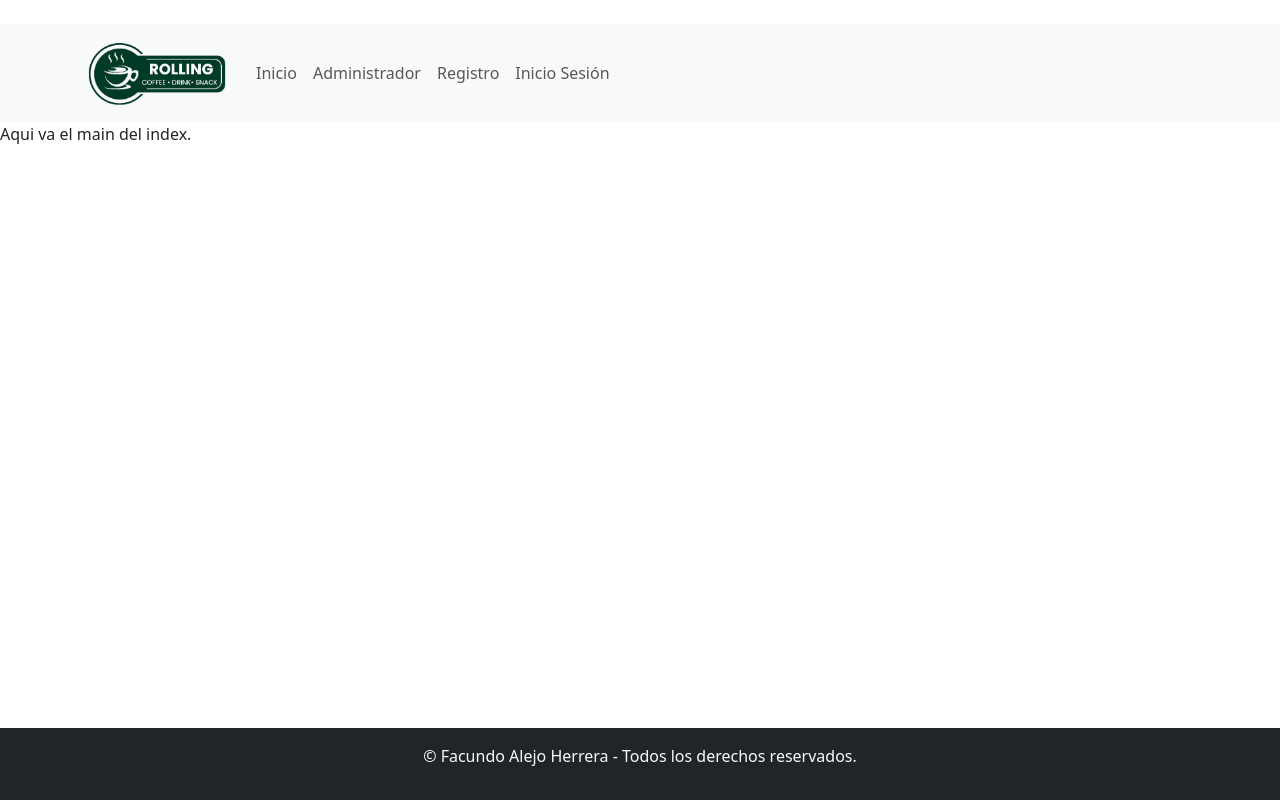
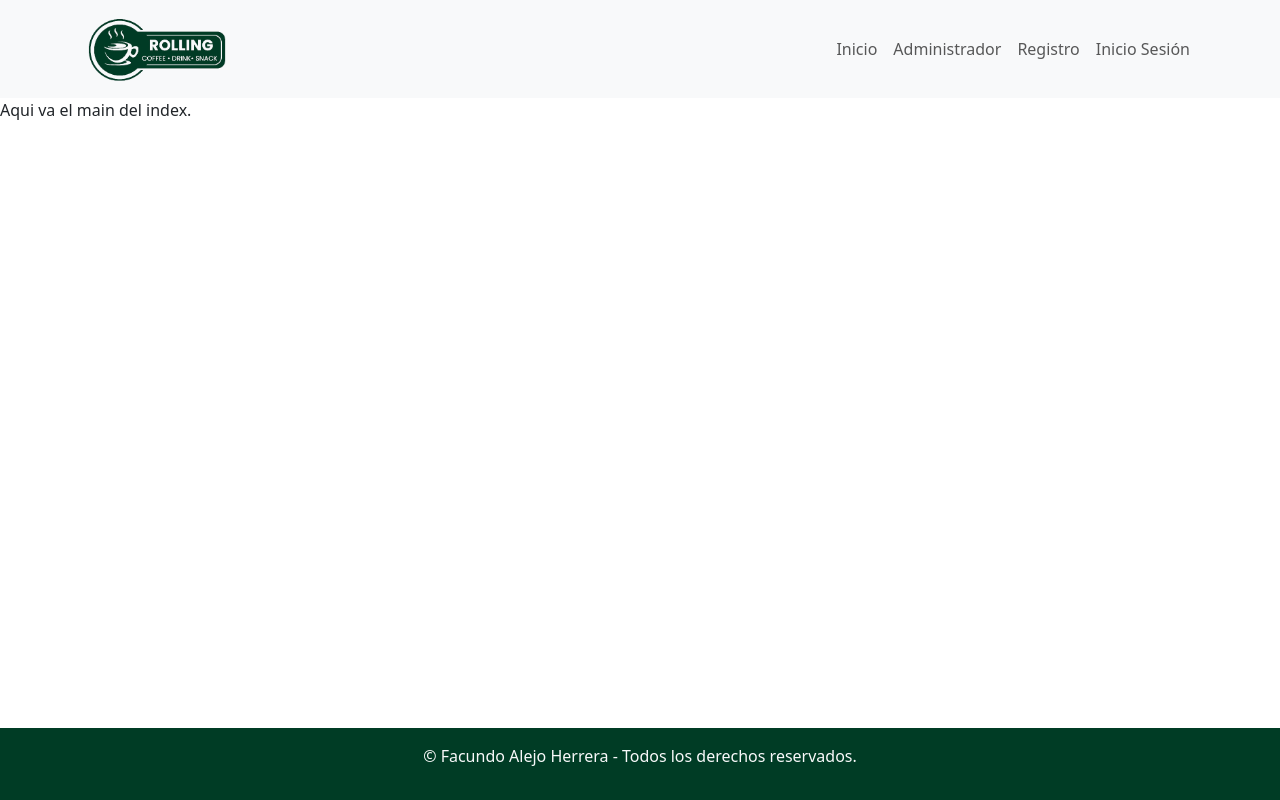
Before and after one commit to alejoh12/rollingcoffee, a React (Vite) app: page / in a window 1280 px wide. Built offline with nearby package versions, Linux system fonts and the light colour scheme.

Commit message:
Navbar terminado.

```diff
--- a/src/App.css
+++ b/src/App.css
@@ -7,3 +7,7 @@
 .mainPage {
   flex-grow: 1;
 }
+
+.bgGreen {
+  background: #003c25;
+}
--- a/src/App.jsx
+++ b/src/App.jsx
@@ -7,7 +7,7 @@ import Inicio from "./components/pages/Inicio.jsx";
 function App() {
   return (
     <>
-      <div className="my-4 mainPage">
+      <div className="mainPage">
         <Menu></Menu>
         <Inicio></Inicio>
       </div>
--- a/src/components/common/Footer.jsx
+++ b/src/components/common/Footer.jsx
@@ -1,6 +1,6 @@
 const Footer = () => {
   return (
-    <footer className="py-3 bg-dark text-light text-center">
+    <footer className="py-3 bgGreen text-light text-center">
       <p className="container">
         &copy; Facundo Alejo Herrera - Todos los derechos reservados.
       </p>
--- a/src/components/common/Menu.jsx
+++ b/src/components/common/Menu.jsx
@@ -14,8 +14,8 @@ const Menu = () => {
           />
         </Navbar.Brand>
         <Navbar.Toggle aria-controls="basic-navbar-nav" />
-        <Navbar.Collapse id="basic-navbar-nav">
-          <Nav className="me-auto">
+        <Navbar.Collapse id="basic-navbar-nav" className="justify-content-end">
+          <Nav>
             <Nav.Link href="#home">Inicio</Nav.Link>
             <Nav.Link href="#link">Administrador</Nav.Link>
             <Nav.Link href="#link">Registro</Nav.Link>
```
Also changed, not shown: src/assets/bannerHome.png (added).
